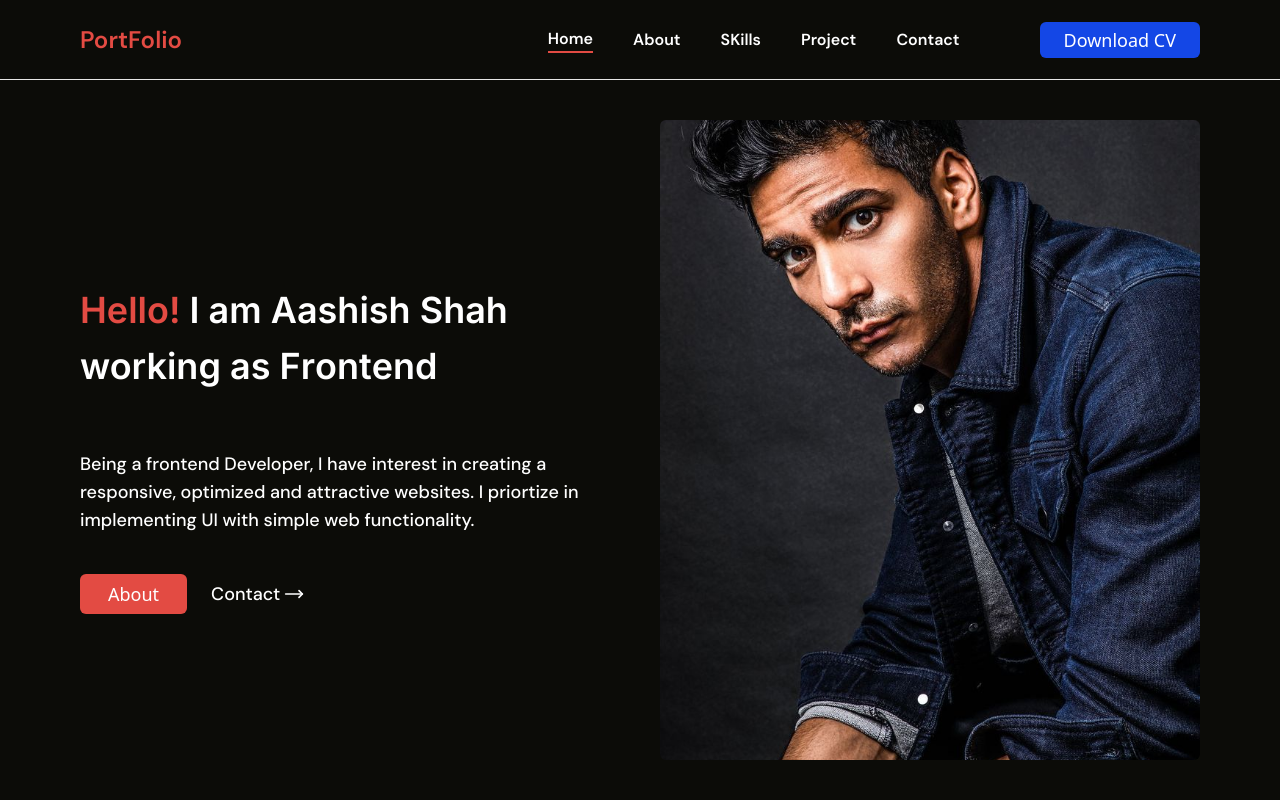
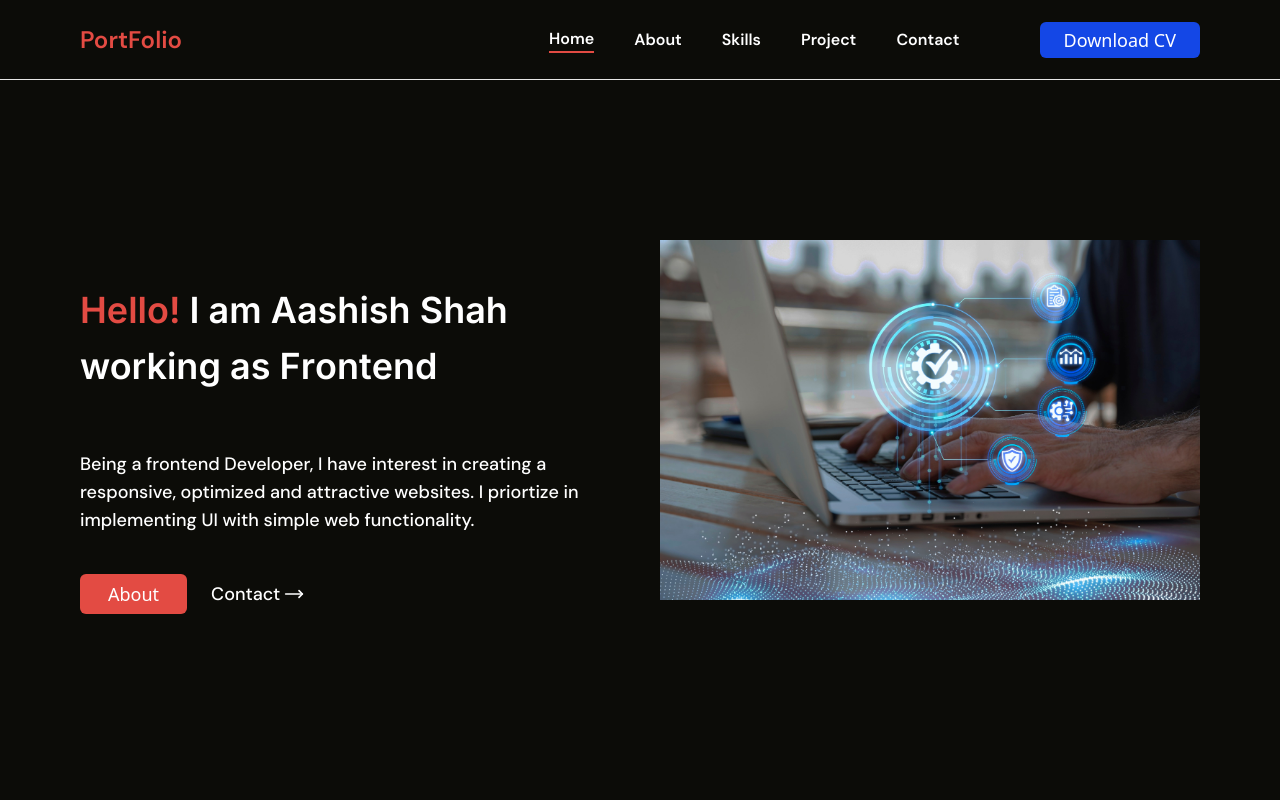
Before and after one commit to Aashish9840/Portfolio, a Next.js app: page / in a window 1280 px wide. Shown: the top 800 px of the page. Built offline with nearby package versions, Linux system fonts and the light colour scheme; a web font is replaced by a local one.

Commit message:
updated  and fixed issues

```diff
--- a/app/components/AboutUs.tsx
+++ b/app/components/AboutUs.tsx
@@ -51,7 +51,7 @@ const AboutUs = () => {
           animate={aboutInView ? { opacity: 1, y: 0 } : {}}
           transition={{ duration: 0.7, delay: 0.5 }}
           ref={aboutRef}
-          className="w-full md:w-[50%] flex flex-col mt-4 md:mt-10 gap-6"
+          className="w-full md:w-[50%] flex flex-col mt-4 lg:mt-10 gap-6"
         >
           <div>
             <h1 className="text-3xl font-dmSans font-semibold">About Me</h1>
--- a/app/components/Header.tsx
+++ b/app/components/Header.tsx
@@ -28,7 +28,7 @@ const Header = () => {
       links: "#about",
     },
     {
-      title: "SKills",
+      title: "Skills",
       links: "#skills",
     },
     {
--- a/app/components/Hero.tsx
+++ b/app/components/Hero.tsx
@@ -81,12 +81,12 @@ const letter = {
 
       <section className="w-full md:w-[50vw] h-full py-10">
         <Image
-          src="/portfolio/portfolio.jpg"
+          src="/portfolio/technology.jpg"
           height={500}
           width={500}
           alt="portfolio"
           priority
-          className=" h-[400px] md:h-full w-full object-cover aspect-square rounded-md"
+          className=" h-[400px] md:h-[600px] w-full object-contain rounded-md"
         />
       </section>
     </div>
--- a/app/components/Project.tsx
+++ b/app/components/Project.tsx
@@ -66,7 +66,7 @@ const Project = () => {
       description:
         "A modern online food ordering application built with Next.js, express, mongodb, and tailwindCss. It allows users to browse a variety of food items, add them to their cart, and place orders seamlessly. The e-sewa payment integration ensures secure transactions while the admin panel provides easy management of food items and orders.",
       githubLink: "https://github.com/Aashish9840/frontend-Chito-Khaja",
-      websiteLink: "https://movie-site-smoky-five.vercel.app/",
+      websiteLink: "https://frontend-chito-khaja.vercel.app/",
     },
     {
       title: "MovieApp",
```
Also changed, not shown: public/portfolio/portfolio.jpg (deleted), public/portfolio/technology.jpg (added).
